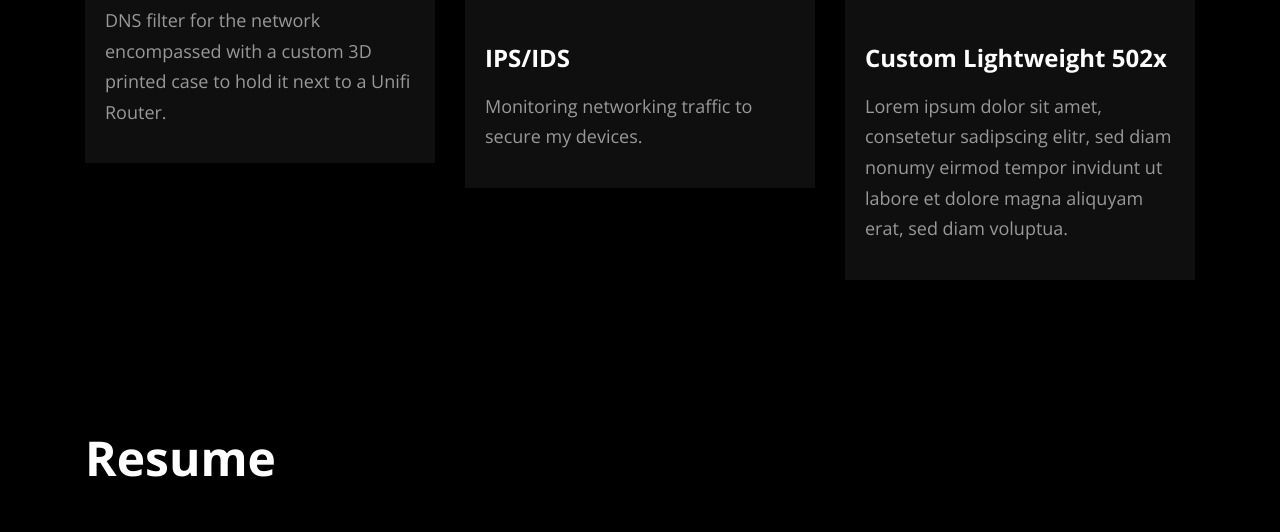
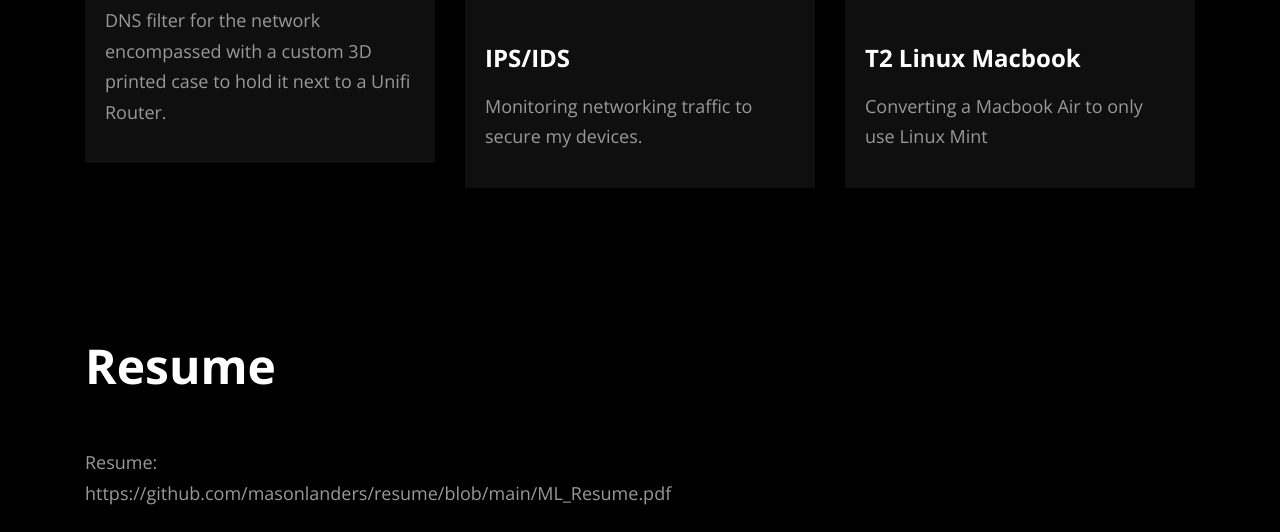
Before and after one commit to masonlanders/masonlanders.gethub.io, a plain HTML site: page index.html in a window 1280 px wide. Shown: the part 3364-3896 px from the top of the page. Drawn offline with nearby package versions, Linux system fonts and the light colour scheme.

Commit message:
Update index.html

```diff
--- a/index.html
+++ b/index.html
@@ -197,10 +197,10 @@
 </div>
 <div class="col-lg-4 col-sm-6 mb-4">
 <article class="card bg-dark rounded-0 border-0">
-<img src="https://demo.gethugothemes.com/gofolium/site/images/projects/project3.jpg" alt="" class="card-img-top mb-4 rounded-0">
+<img src="https://www.google.com/url?sa=i&url=https%3A%2F%2Fwallpapers.com%2Flinux-desktop&psig=AOvVaw1DhB1sCLZh02gJnR6yuSbi&ust=1729267025422000&source=images&cd=vfe&opi=89978449&ved=0CBQQjRxqFwoTCOjdmuvjlYkDFQAAAAAdAAAAABAJ" alt="" class="card-img-top mb-4 rounded-0">
 <div class="card-body">
-<h4 class="mb-3"><a href="https://demo.gethugothemes.com/gofolium/site/projects/project-3/">Custom Lightweight 502x</a></h4>
-<p>Lorem ipsum dolor sit amet, consetetur sadipscing elitr, sed diam nonumy eirmod tempor invidunt ut labore et dolore magna aliquyam erat, sed diam voluptua.</p>
+<h4 class="mb-3"><a href="https://demo.gethugothemes.com/gofolium/site/projects/project-3/">T2 Linux Macbook</a></h4>
+<p>Converting a Macbook Air to only use Linux Mint</p>
 </div>
 </article>
 </div>
```
